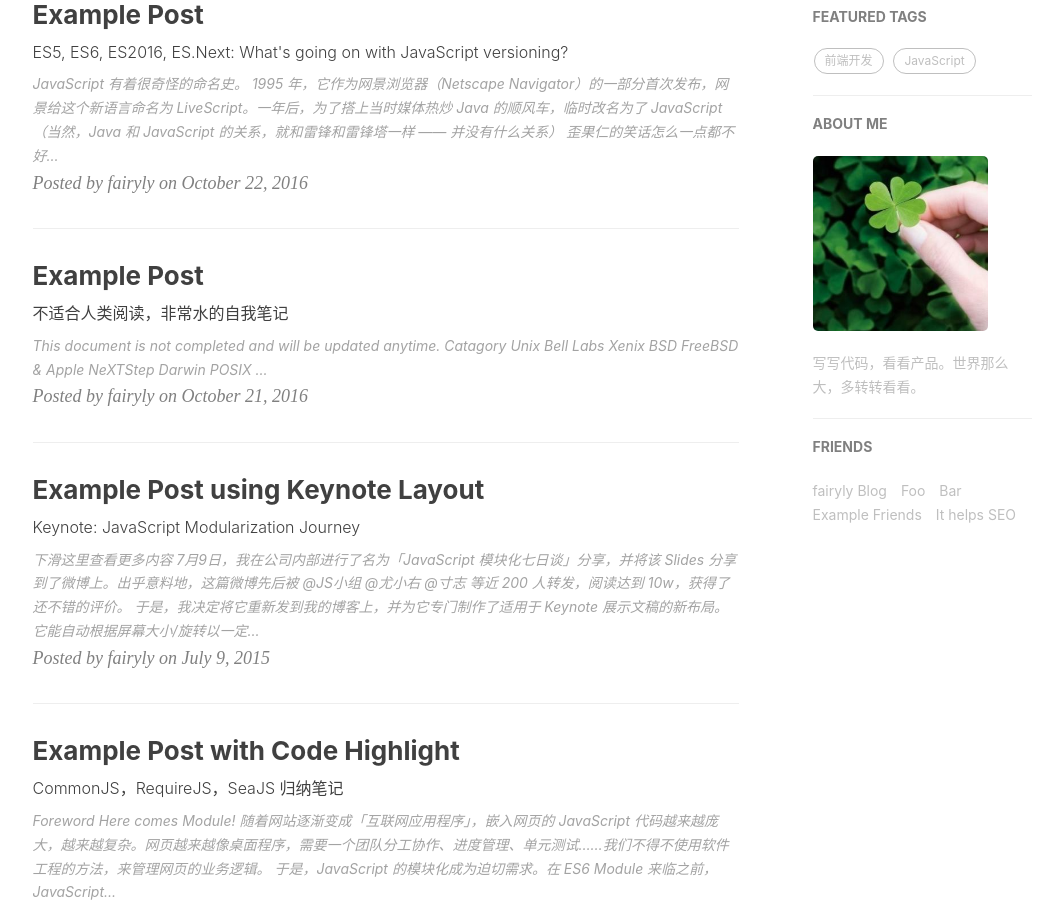
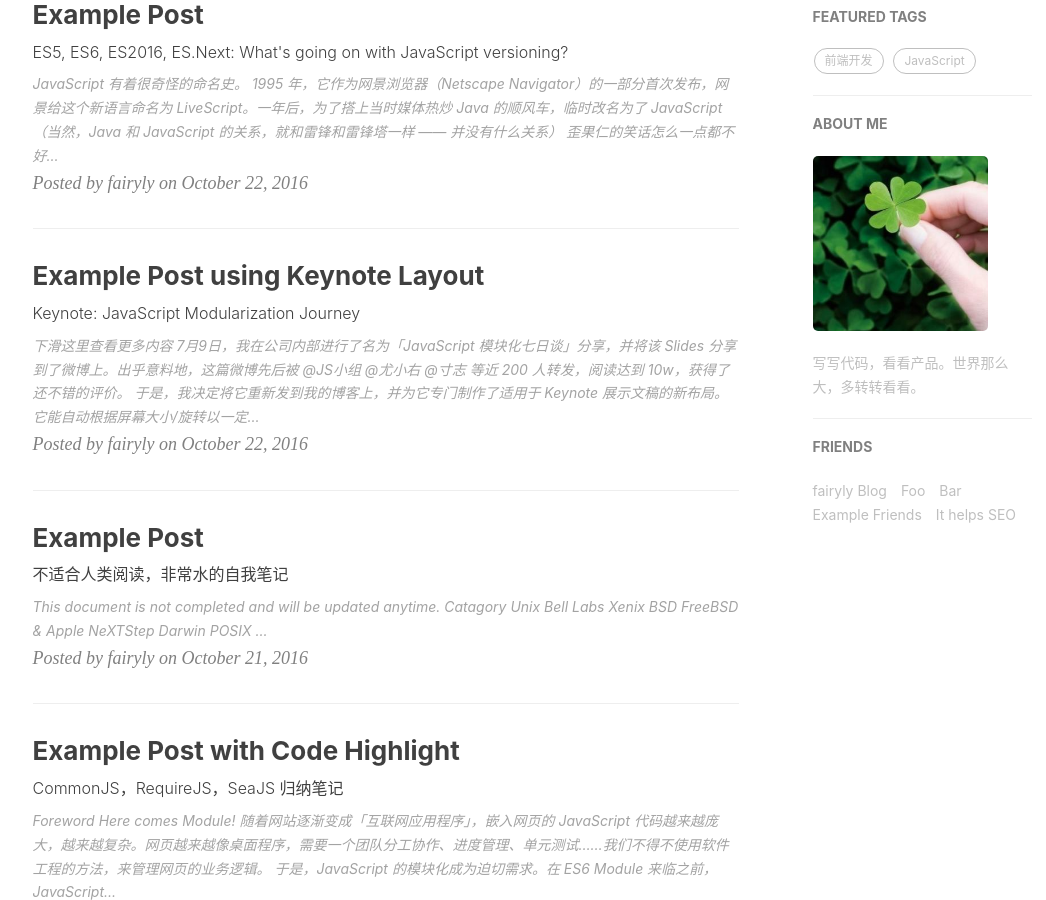
Before and after one commit to fairyly/myblog, a Jekyll site: the page built from index.html, in a window 1280 px wide and 900 px high, scrolled down 470 px. Shown: the whole window, without its empty margins (135-1181 px from the left). Built offline with Jekyll 4.4.1, drawn with Linux system fonts in a browser that asks for light colours; nearby versions of some CDN libraries; the list of posts is cut into pages by our own code; comment, search, counter and statistics services are not loaded.

Commit message:
Update 2015-07-09-js-module-7day.markdown

```diff
--- a/_posts/2015-07-09-js-module-7day.markdown
+++ b/_posts/2015-07-09-js-module-7day.markdown
@@ -3,7 +3,7 @@ layout:     keynote
 title:      "Example Post using Keynote Layout"
 subtitle:   "Keynote: JavaScript Modularization Journey"
 iframe:     "http://huangxuan.me/js-module-7day/"
-date:       2015-07-09
+date:       2016-10-22
 author:     "fairyly"
 header-img: "img/post-bg-js-version.jpg"
 tags:
```
